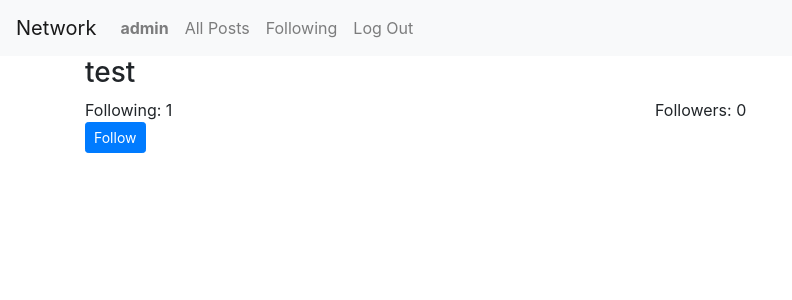
After one commit to Ashu-r/django-network, a Django app: a page that uses network/templates/network/user.html in a window 1280 px wide. The commit adds this page. Shown: the top 300 px of the page, without its empty margins (0-792 px from the left). Run offline with Django 3.2, Linux system fonts and the light colour scheme; a user stored in the database is signed in; data comes from the database, SQL or seed files in the repository; some libraries are stand-ins or nearby versions.

Commit message:
User page with followers, following, user posts

```diff
--- a/network/models.py
+++ b/network/models.py
@@ -3,7 +3,9 @@ from django.db import models
 
 
 class User(AbstractUser):
-    pass
+    username = models.CharField(max_length=30, unique=True, primary_key=True)
+    following = models.ManyToManyField(
+        'self', related_name='followers', symmetrical=False)
 
 
 class Post(models.Model):
@@ -14,6 +16,9 @@ class Post(models.Model):
     likes = models.IntegerField(default=0)
     created_at = models.DateTimeField(auto_now_add=True)
     updated_at = models.DateTimeField(auto_now=True)
+
+    class Meta:
+        ordering = ['-created_at']
 
     def __str__(self):
         return self.title
--- a/network/templates/network/layout.html
+++ b/network/templates/network/layout.html
@@ -20,7 +20,7 @@
 				<ul class="navbar-nav mr-auto">
 					{% if user.is_authenticated %}
 					<li class="nav-item">
-						<a class="nav-link" href="#"
+						<a class="nav-link" href="{% url 'user' user.username %}"
 							><strong>{{ user.username }}</strong></a
 						>
 					</li>
--- /dev/null
+++ b/network/templates/network/user.html
@@ -0,0 +1,28 @@
+{% extends "network/layout.html" %} {% block body %}
+<div class="container">
+	<h3>{{username}}</h3>
+	<div class="row">
+		<div class="col">Following: {{following|length}}</div>
+		<div class="col">Followers: {{followers|length}}</div>
+	</div>
+	{% if user.username != username %}
+	<form action="{% url 'follow' username %}" method="post">
+		{% csrf_token %}
+		<button class="btn btn-primary btn-sm mb-3" type="submit">
+			{% if isFollowing %}Unfollow{% else %}Follow{% endif %}
+		</button>
+	</form>
+	{% endif %} {% for post in posts %}
+	<div class="border rounded p-4 mb-4">
+		<h3>{{post.title}}</h3>
+
+		<div>{{post.content}}</div>
+		<div class="text-muted">{{post.created_at}}</div>
+		<div>❤️ {{post.likes}}</div>
+		<div class="text-muted">
+			by <span class="badge badge-light">{{post.user.username}}</span>
+		</div>
+	</div>
+	{% endfor %}
+</div>
+{% endblock %}
--- a/network/urls.py
+++ b/network/urls.py
@@ -8,5 +8,7 @@ urlpatterns = [
     path("new_post", views.new_post, name="new_post"),
     path("login", views.login_view, name="login"),
     path("logout", views.logout_view, name="logout"),
-    path("register", views.register, name="register")
+    path("register", views.register, name="register"),
+    path("u/<str:username>", views.user, name="user"),
+    path("u/<str:username>/follow", views.follow, name="follow"),
 ]
--- a/network/views.py
+++ b/network/views.py
@@ -1,14 +1,17 @@
+import json
 from django.contrib.auth import authenticate, login, logout
+from django.contrib.auth.decorators import login_required
 from django.db import IntegrityError
 from django.http import HttpResponse, HttpResponseRedirect
 from django.shortcuts import render
 from django.urls import reverse
+from django.http import JsonResponse
 
 from .models import User, Post, Comment
 
 
 def index(request):
-    return render(request, "network/index.html")
+    return render(request, "network/index.html", {'posts': Post.objects.all()})
 
 
 def login_view(request):
@@ -74,3 +77,32 @@ def register(request):
         return HttpResponseRedirect(reverse("index"))
     else:
         return render(request, "network/register.html")
+
+
+def user(request, username):
+    user = User.objects.get(username=username)
+    isFollowing = False
+    if request.user.following.filter(username=username).exists():
+        isFollowing = True
+    return render(request, "network/user.html", {
+        "username": username,
+        "posts": Post.objects.filter(user=user),
+        "following": user.following.all(),
+        "followers": user.followers.all(),
+        "isFollowing": isFollowing
+    })
+
+
+@login_required
+def follow(request, username):
+    user = User.objects.get(username=username)
+    print(request.method)
+    if request.method == "POST":
+        if request.user.following.filter(username=username).exists():
+            request.user.following.remove(user)
+        else:
+            request.user.following.add(user)
+        print(request.user.following.all())
+        return HttpResponseRedirect(reverse("user", args=(username,)))
+    else:
+        return HttpResponseRedirect(reverse("user", args=(username,)))
```
Also changed, not shown: network/static/network/user.js (added, +16 -0 lines), network/templates/network/index.html (+15 -2 lines), db.sqlite3, network/migrations/0004_alter_post_options_user_following.py (added), network/migrations/0005_remove_user_id_alter_user_username.py (added).
